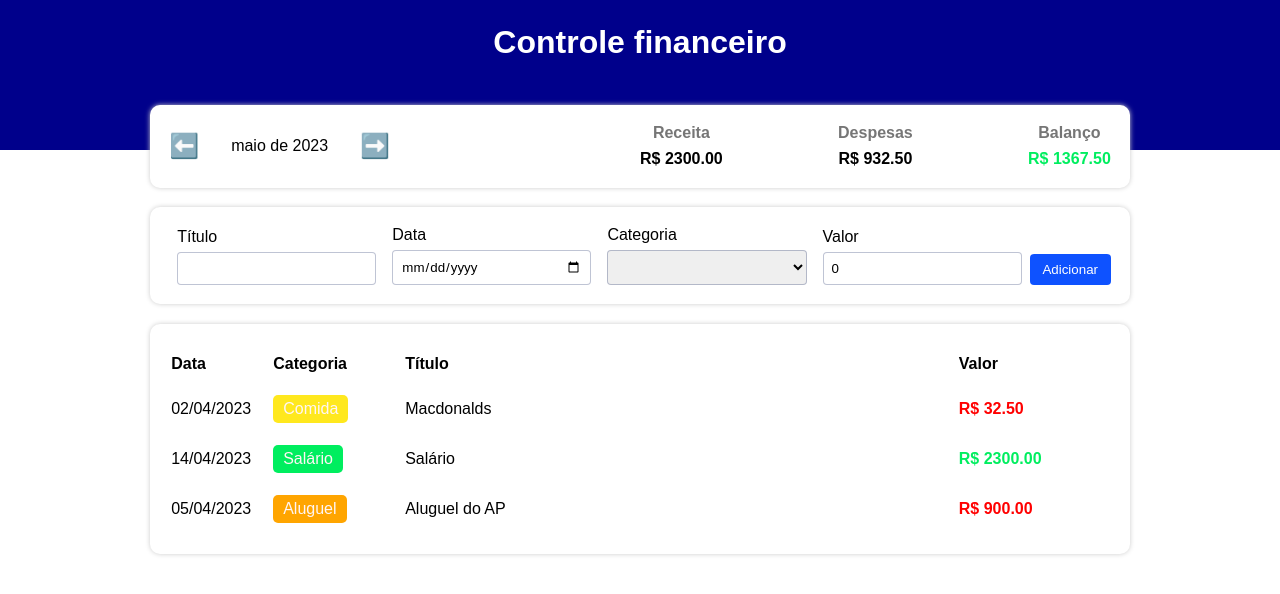
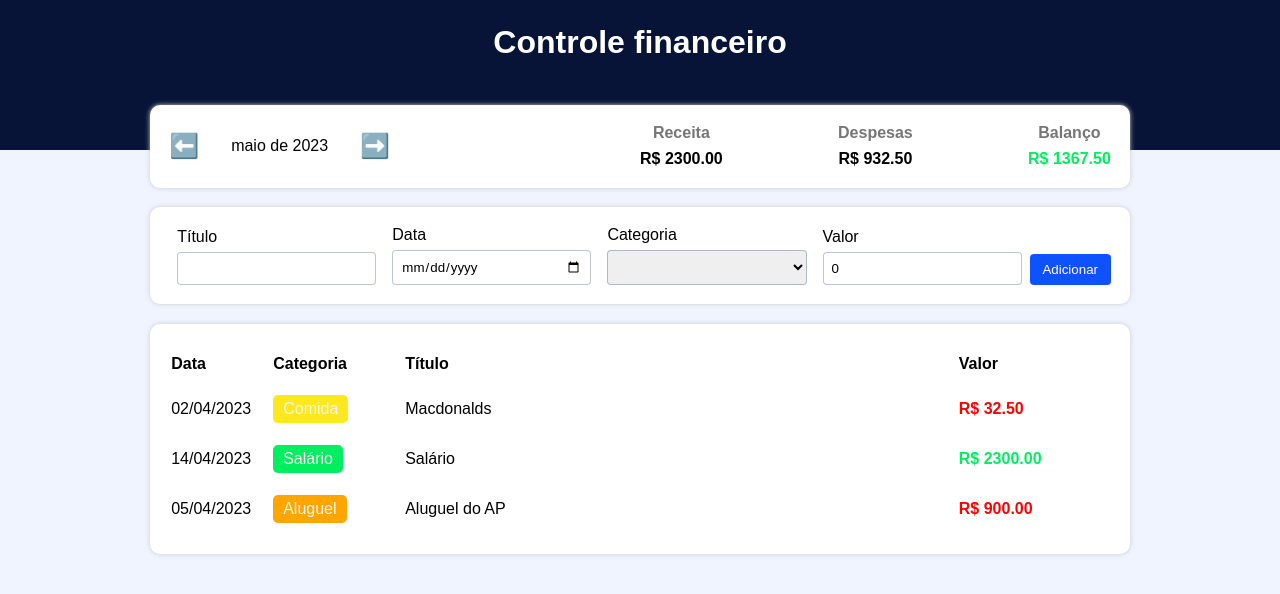
Before and after one commit to gabriel-teotonio/Finance-system-app, a React (Vite) app: page / in a window 1280 px wide. Shown: the top 594 px of the page. Built offline with nearby package versions, Linux system fonts and the light colour scheme.

Commit message:
refactor: adds the global style with StylesThemeGlobal theme

```diff
--- a/src/App.tsx
+++ b/src/App.tsx
@@ -11,10 +11,11 @@ import { InputArea } from './components/InputArea';
 import { useAppContext } from './Contexts/AppContext';
 
 function App() {
+  const { theme } = useAppContext();
 
   return (
-    <C.Container>
-      <C.Header>
+    <C.Container theme={theme}>
+      <C.Header theme={theme}>
         <C.HeaderTitle>Controle financeiro</C.HeaderTitle>
       </C.Header>
       <C.Body>
--- a/src/AppStyles.tsx
+++ b/src/AppStyles.tsx
@@ -1,9 +1,12 @@
 import styled from "styled-components";
 
-export const Container = styled.div``
+export const Container = styled.div`
+    background-color: ${props => props.theme.colors.background};
+    height: 100vh;
+`
 
 export const Header = styled.header`
-    background-color: darkblue;
+    background-color: ${props => props.theme.colors.primary};
     height: 150px;
     text-align: center;
     color: white;
--- a/src/Contexts/AppContext.tsx
+++ b/src/Contexts/AppContext.tsx
@@ -3,24 +3,27 @@ import { Item } from "../types/Item";
 import { filterListByMonth, getCurrentMonth } from "../utils/dateFilter";
 import { Items } from "../data/items";
 import { categories } from "../data/categories";
+import { ITheme, theme } from "../StylesThemeGlobal";
 
-type IAppcontext = {
+type IAppContext = {
    income: number;
    expense: number;
    currentMonth: string;
    filteredList: Item[];
    handleMonthChange: (newMonth: string) => void;
    onAddItem: (item: Item) => void;
+   theme: ITheme;
 }
 
 
-export const AppContext = createContext<IAppcontext>({
+export const AppContext = createContext<IAppContext>({
     income: 0,
     expense: 0,
     currentMonth: "",
     filteredList: [],
     handleMonthChange: (newMonth: string) => {},
     onAddItem: (item:Item) => {},
+    theme: theme,
 });
 
 type IChildren = {
@@ -73,7 +76,8 @@ export const AppContextProvider = ({children}: IChildren) => {
             filteredList,
             handleMonthChange,
             currentMonth,
-            onAddItem
+            onAddItem,
+            theme
         }}>
             {children}
         </AppContext.Provider>
--- /dev/null
+++ b/src/StylesThemeGlobal.tsx
@@ -0,0 +1,22 @@
+
+export interface ITheme {
+    colors: {
+        primary: string;
+        secundary:string;
+        text:string;
+        background: string;
+
+        bg_overview: string
+    };
+}
+
+export const theme: ITheme = {
+    colors: {
+        primary: '#071438',
+        secundary: '#2663FF',
+        text: '#EFF4FF',
+        background: '#EFF4FF',
+
+        bg_overview:'#fff'
+    }
+}
--- a/src/components/InfoArea/index.tsx
+++ b/src/components/InfoArea/index.tsx
@@ -4,7 +4,7 @@ import { ResumeItem } from '../ResumeItem';
 import * as C from './styles';
 
 export const InfoArea = () => {
-    const { income,expense,currentMonth, handleMonthChange } = useAppContext();
+    const { income,expense,currentMonth, handleMonthChange, theme } = useAppContext();
 
     const handleNextMonth = () => {
         let [year, month] = currentMonth.split('-');
@@ -22,7 +22,7 @@ export const InfoArea = () => {
     }
 
   return (
-   <C.Container>
+   <C.Container theme={theme}>
         <C.MonthArea>
             <C.MonthArrow onClick={handlePrevMonth}>⬅️</C.MonthArrow>
             <C.MonthTitle>{formatCurrentMonth(currentMonth)}</C.MonthTitle>
--- a/src/components/InfoArea/styles.tsx
+++ b/src/components/InfoArea/styles.tsx
@@ -3,7 +3,7 @@ import styled from "styled-components";
 
 export const Container = styled.div`
     width: 100%;
-    background-color: #fff;
+    background-color: ${props => props.theme.colors.bg_overview};
     padding: 1.2rem;
     box-shadow: 0 0 5px #ccc;
     border-radius: 10px;
--- a/src/components/InputArea/index.tsx
+++ b/src/components/InputArea/index.tsx
@@ -12,7 +12,7 @@ export const InputArea = () => {
     const [inputCategory, setInputCategory] = useState("");
     const [inputValue, setInputValue] = useState(0);
 
-    const { onAddItem } = useAppContext();
+    const { onAddItem, theme } = useAppContext();
 
     const categoryKeys: string[] = Object.keys(categories)
 
@@ -55,7 +55,7 @@ export const InputArea = () => {
     }
 
     return(
-        <C.Container>
+        <C.Container theme={theme}>
             <C.Form>
                 <C.Label>
                     <C.InputTitle>Título</C.InputTitle>
--- a/src/components/InputArea/styles.tsx
+++ b/src/components/InputArea/styles.tsx
@@ -14,7 +14,7 @@ const InputStyle = `
 
 export const Container = styled.div`
     width: 100%;
-    background-color: #fff;
+    background-color: ${props => props.theme.colors.bg_overview};
     padding: 1.2rem;
     box-shadow: 0 0 5px #ccc;
     border-radius: 10px;
--- a/src/components/TableArea/index.tsx
+++ b/src/components/TableArea/index.tsx
@@ -4,10 +4,10 @@ import { TableItem } from "../TableItem";
 import * as C from './styles';
 
 export const TableArea = () => {
-  const { filteredList } = useAppContext();
+  const { filteredList, theme } = useAppContext();
 
   return (
-    <C.Table>
+    <C.Table theme={theme}>
         <thead>
             <tr>
                 <C.TableHeaderColumn width={100}>Data</C.TableHeaderColumn>
--- a/src/components/TableArea/styles.tsx
+++ b/src/components/TableArea/styles.tsx
@@ -2,7 +2,7 @@ import styled from "styled-components";
 
 export const Table = styled.table`
     width: 100%;
-    background-color: #fff;
+    background-color: ${props => props.theme.colors.bg_overview};
     padding: 1.2rem;
     box-shadow: 0 0 5px #ccc;
     border-radius: 10px;
```
Also changed, not shown: src/Contexts/ThemeContext.tsx (added).
